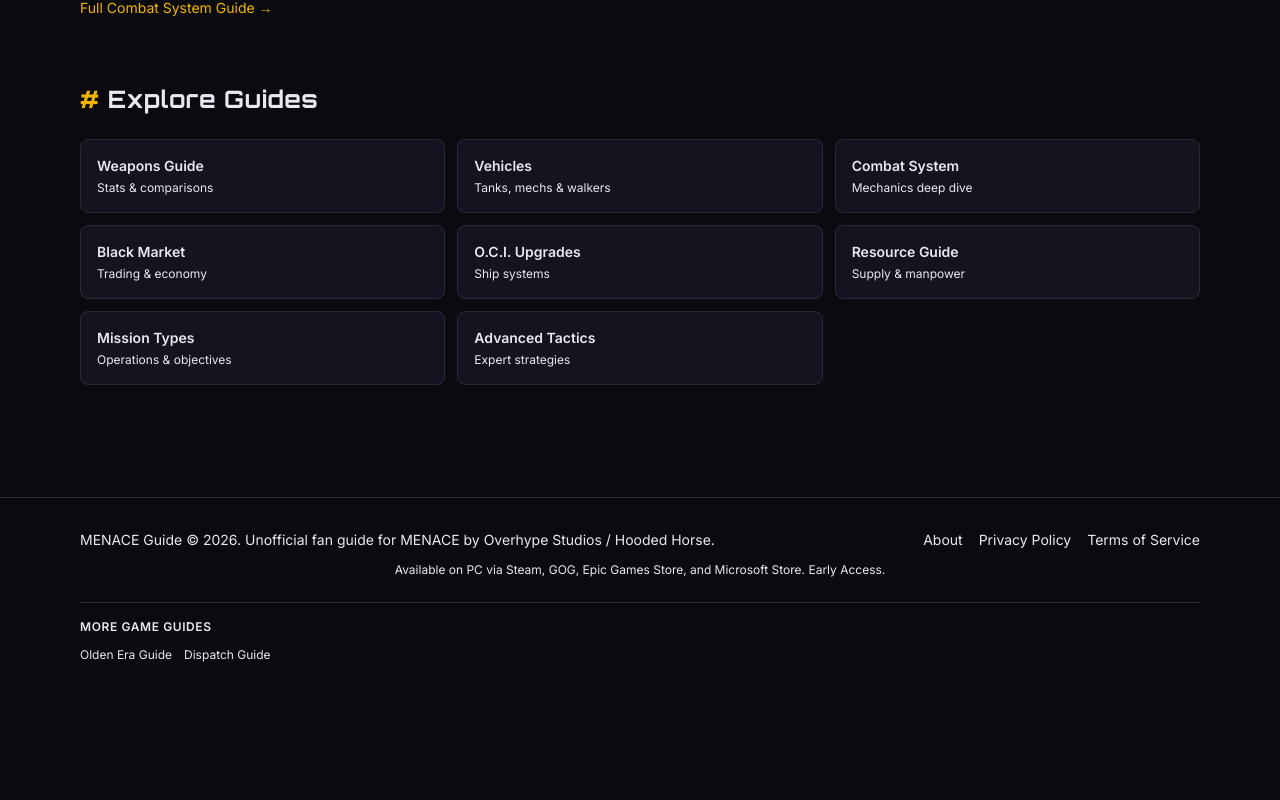
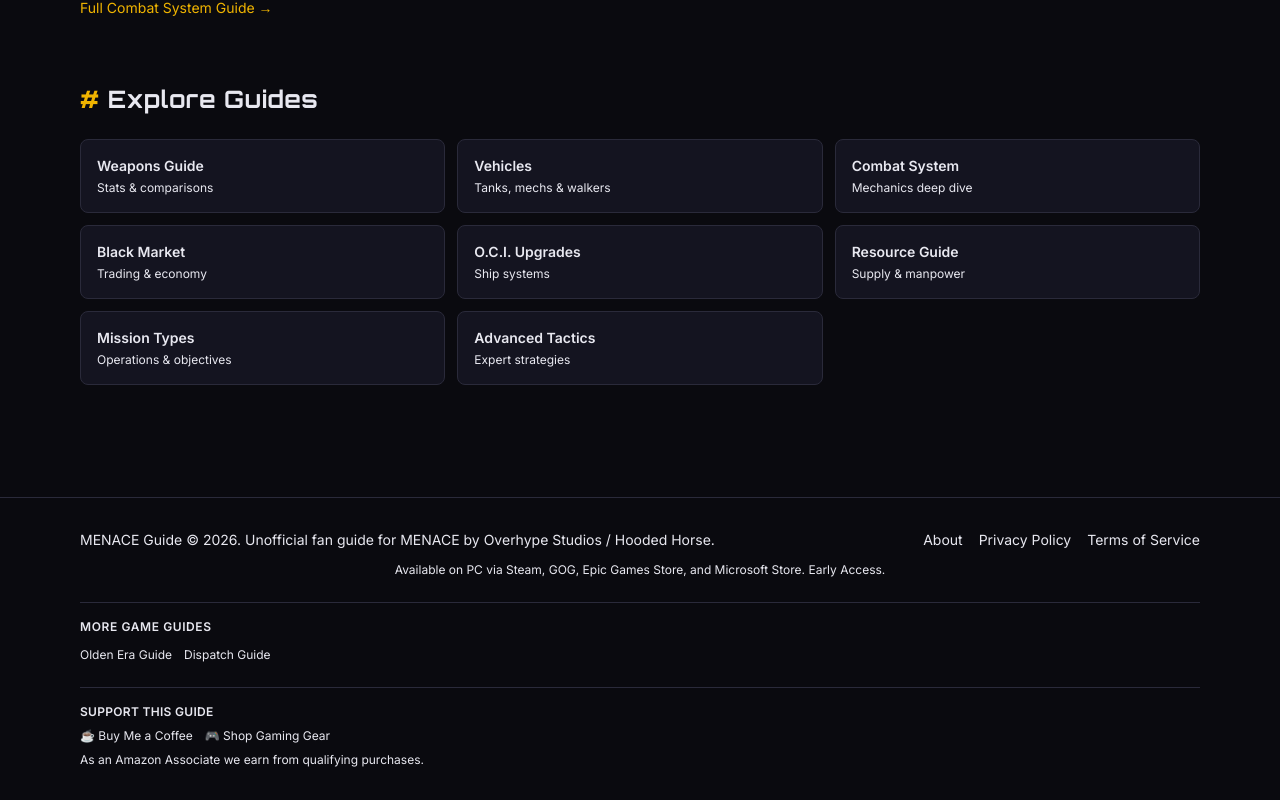
Before and after one commit to ryuuu2020/menace-guide, a Next.js app: page / in a window 1280 px wide. Shown: the part 2127-2927 px from the top of the page. Before the commit the page ends 2822 px from the top, so only its background shows below. Built offline with nearby package versions, Linux system fonts and the light colour scheme.

Commit message:
update BMC username to solarpunkguides

```diff
--- a/components/Footer.tsx
+++ b/components/Footer.tsx
@@ -45,6 +45,18 @@ export default function Footer() {
             </a>
           </div>
         </div>
+        <div className="mt-6 pt-4 border-t border-border">
+          <h4 className="text-xs font-semibold text-text-muted mb-2 tracking-wide uppercase">Support This Guide</h4>
+          <div className="flex flex-wrap gap-3 text-xs">
+            <a href="https://buymeacoffee.com/solarpunkguides" target="_blank" rel="noopener" className="text-text-muted hover:text-accent transition-colors inline-flex items-center gap-1">
+              ☕ Buy Me a Coffee
+            </a>
+            <a href="https://amazon.com/s?k=gaming+gear&tag=gameguidehub-20" target="_blank" rel="noopener" className="text-text-muted hover:text-accent transition-colors inline-flex items-center gap-1">
+              🎮 Shop Gaming Gear
+            </a>
+          </div>
+          <p className="text-xs text-text-muted/50 mt-2">As an Amazon Associate we earn from qualifying purchases.</p>
+        </div>
       </div>
     </footer>
   );
```
